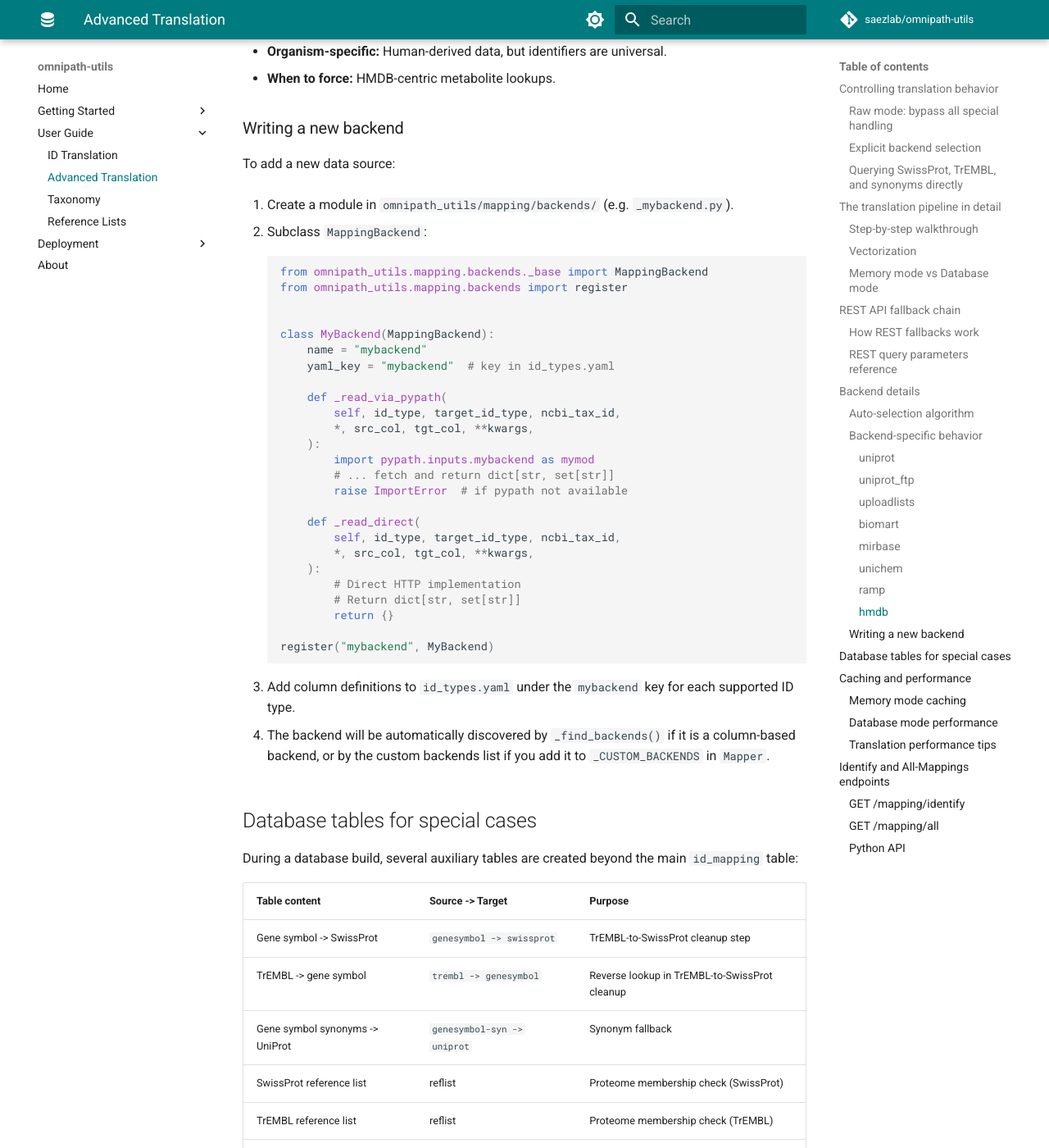
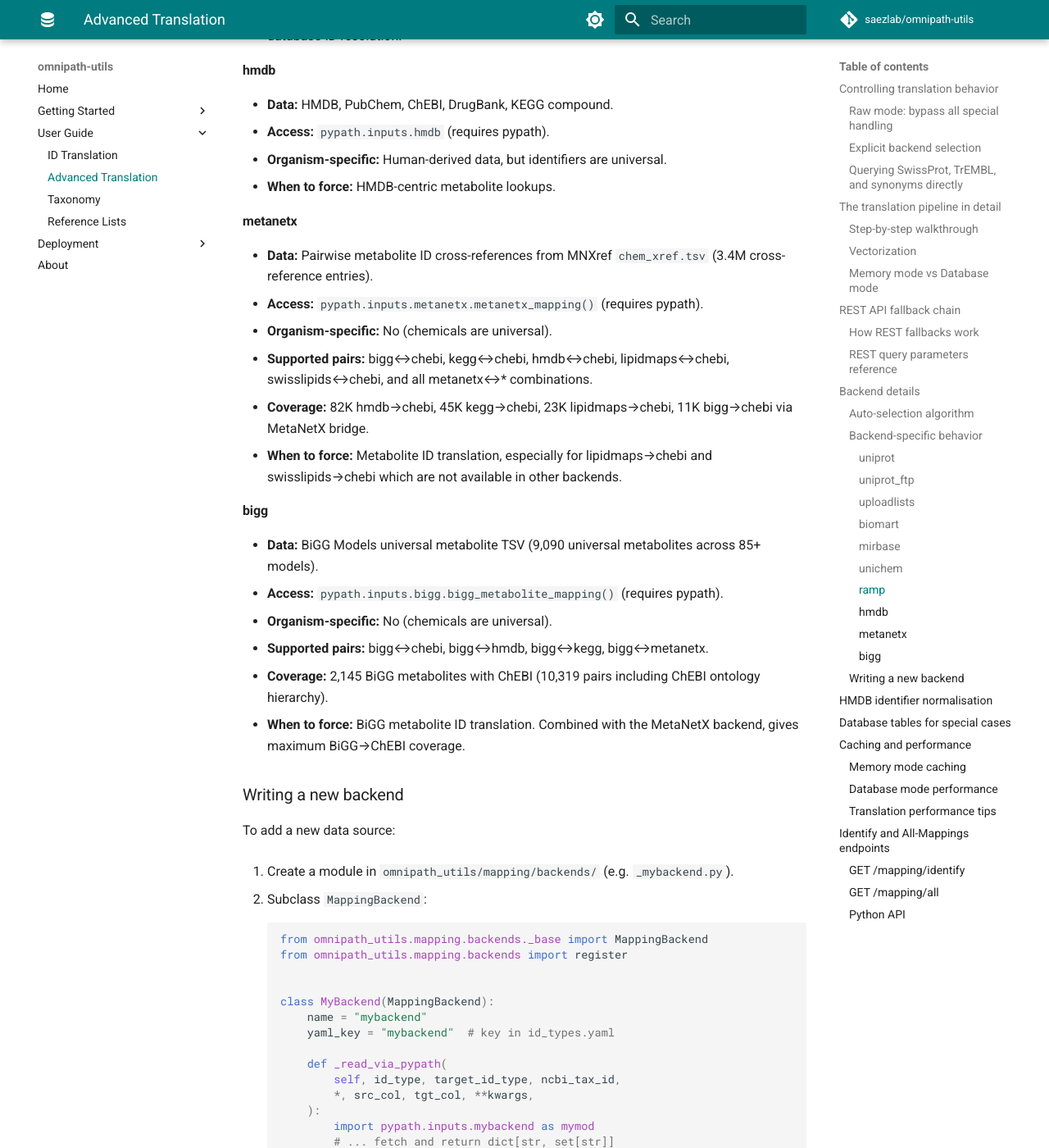
Before and after one commit to saezlab/omnipath-utils, an MkDocs documentation site: the page built from docs/guide/mapping-advanced.md, in a window 1280 px wide and 1400 px high, scrolled down 9531 px. Shown: the whole window at 82% size. Built offline with MkDocs 1.6.1 and Material for MkDocs 9.7.7, drawn with Linux system fonts in a browser that asks for light colours; comment, search, counter and statistics services are not loaded; some of the changed text lies outside the part shown.

Commit message:
Document MetaNetX, BiGG backends and HMDB normalisation

```diff
--- a/docs/guide/mapping-advanced.md
+++ b/docs/guide/mapping-advanced.md
@@ -123,6 +123,8 @@ Available backends:
 | `unichem` | UniChem (EMBL-EBI) | Chemical compound cross-references |
 | `ramp` | RaMP-DB | Metabolite cross-references and synonym mappings |
 | `hmdb` | HMDB | HMDB-centric metabolite mappings |
+| `metanetx` | MNXref | Pairwise metabolite ID translation via MetaNetX bridge (bigg↔chebi, kegg↔chebi, hmdb↔chebi, lipidmaps↔chebi, swisslipids↔chebi, metanetx↔*) |
+| `bigg` | BiGG Models | BiGG metabolite mappings (bigg↔chebi, bigg↔hmdb, bigg↔kegg, bigg↔metanetx) |
 
 When `backend=` is specified, the mapper skips its cached table and
 forces a reload from the requested backend. This is useful when the
@@ -365,7 +367,7 @@ builds a candidate list:
    types have a column defined in `id_types.yaml` under that backend's
    key. If both columns exist, the backend is added to the candidate list.
 
-2. **Custom backends** (`mirbase`, `unichem`, `ramp`, `hmdb`): These
+2. **Custom backends** (`mirbase`, `unichem`, `ramp`, `hmdb`, `metanetx`, `bigg`): These
    are always appended to the candidate list. They perform their own
    internal support check in their `read()` method and return an empty
    dict if the ID type pair is not supported.
@@ -447,6 +449,34 @@ returns non-empty data wins.
 - **Organism-specific:** Human-derived data, but identifiers are universal.
 - **When to force:** HMDB-centric metabolite lookups.
 
+#### metanetx
+
+- **Data:** Pairwise metabolite ID cross-references from MNXref
+  `chem_xref.tsv` (3.4M cross-reference entries).
+- **Access:** `pypath.inputs.metanetx.metanetx_mapping()` (requires pypath).
+- **Organism-specific:** No (chemicals are universal).
+- **Supported pairs:** bigg↔chebi, kegg↔chebi, hmdb↔chebi,
+  lipidmaps↔chebi, swisslipids↔chebi, and all metanetx↔*
+  combinations.
+- **Coverage:** 82K hmdb→chebi, 45K kegg→chebi, 23K lipidmaps→chebi,
+  11K bigg→chebi via MetaNetX bridge.
+- **When to force:** Metabolite ID translation, especially for
+  lipidmaps→chebi and swisslipids→chebi which are not available in
+  other backends.
+
+#### bigg
+
+- **Data:** BiGG Models universal metabolite TSV (9,090 universal
+  metabolites across 85+ models).
+- **Access:** `pypath.inputs.bigg.bigg_metabolite_mapping()` (requires pypath).
+- **Organism-specific:** No (chemicals are universal).
+- **Supported pairs:** bigg↔chebi, bigg↔hmdb, bigg↔kegg,
+  bigg↔metanetx.
+- **Coverage:** 2,145 BiGG metabolites with ChEBI (10,319 pairs
+  including ChEBI ontology hierarchy).
+- **When to force:** BiGG metabolite ID translation. Combined with
+  the MetaNetX backend, gives maximum BiGG→ChEBI coverage.
+
 ### Writing a new backend
 
 To add a new data source:
@@ -490,6 +520,19 @@ To add a new data source:
 4. The backend will be automatically discovered by `_find_backends()`
    if it is a column-based backend, or by the custom backends list if
    you add it to `_CUSTOM_BACKENDS` in `Mapper`.
+
+## HMDB identifier normalisation
+
+HMDB identifiers have two historical formats: the old 5-digit format
+(`HMDB00001`) and the current 7-digit format (`HMDB0000001`). All
+translation APIs (Python and REST) automatically normalise the old format
+to the 7-digit form. This normalisation is applied transparently at input
+time -- both formats are accepted, and results always use the 7-digit
+format.
+
+The normalisation is applied by the mapper before any backend lookup, so
+it works consistently across all backends that handle HMDB identifiers
+(`hmdb`, `metanetx`, `bigg`, `ramp`, `unichem`).
 
 ## Database tables for special cases
 
```
Also changed, not shown: docs/guide/mapping.md (+33 -2 lines).
